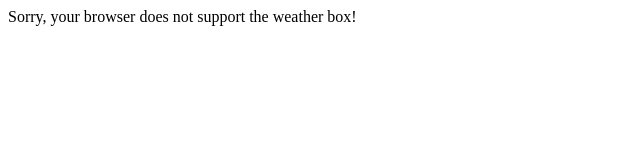
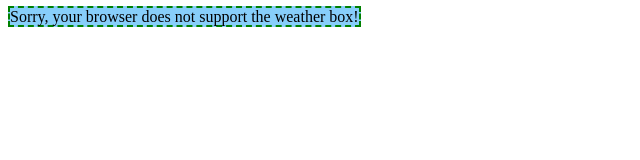
Before and after one commit to AVGP/web-component-demo, a plain HTML site: page index.html in a window 1280 px wide. Shown: the whole page, without its empty margins (0-640 px from the left). Drawn offline with Linux system fonts and the light colour scheme.

Commit message:
Overriding styles

```diff
--- a/index.html
+++ b/index.html
@@ -3,6 +3,14 @@
 <head>
   <link rel="import" href="weather-box.html">
   <style>
+  weather-box {
+    border: 2px dashed green;
+    background: lightskyblue;
+  }
+
+  weather-box::shadow img {
+    width: 100%;
+  }
   </style>
 </head>
 <body>
```
